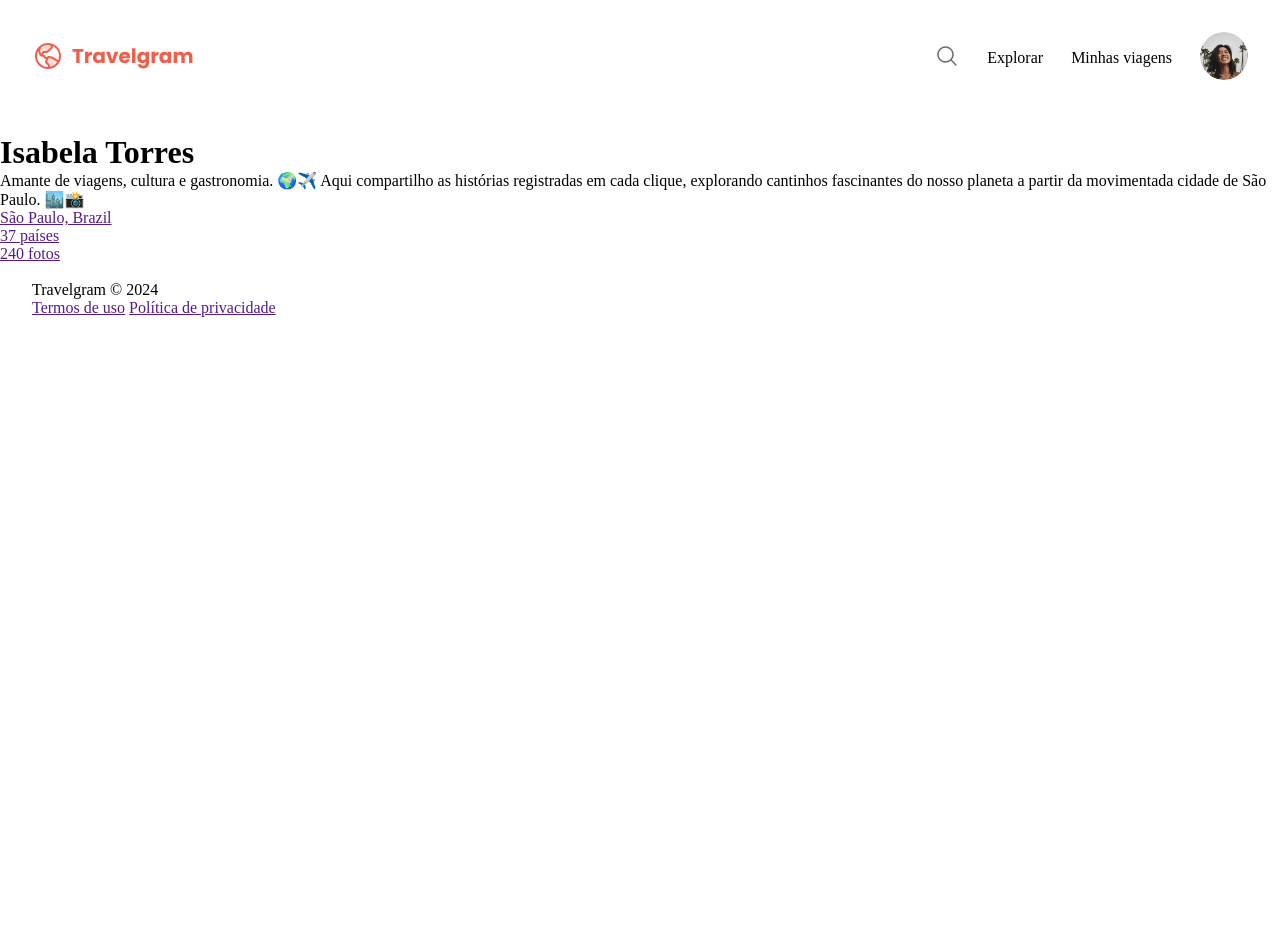
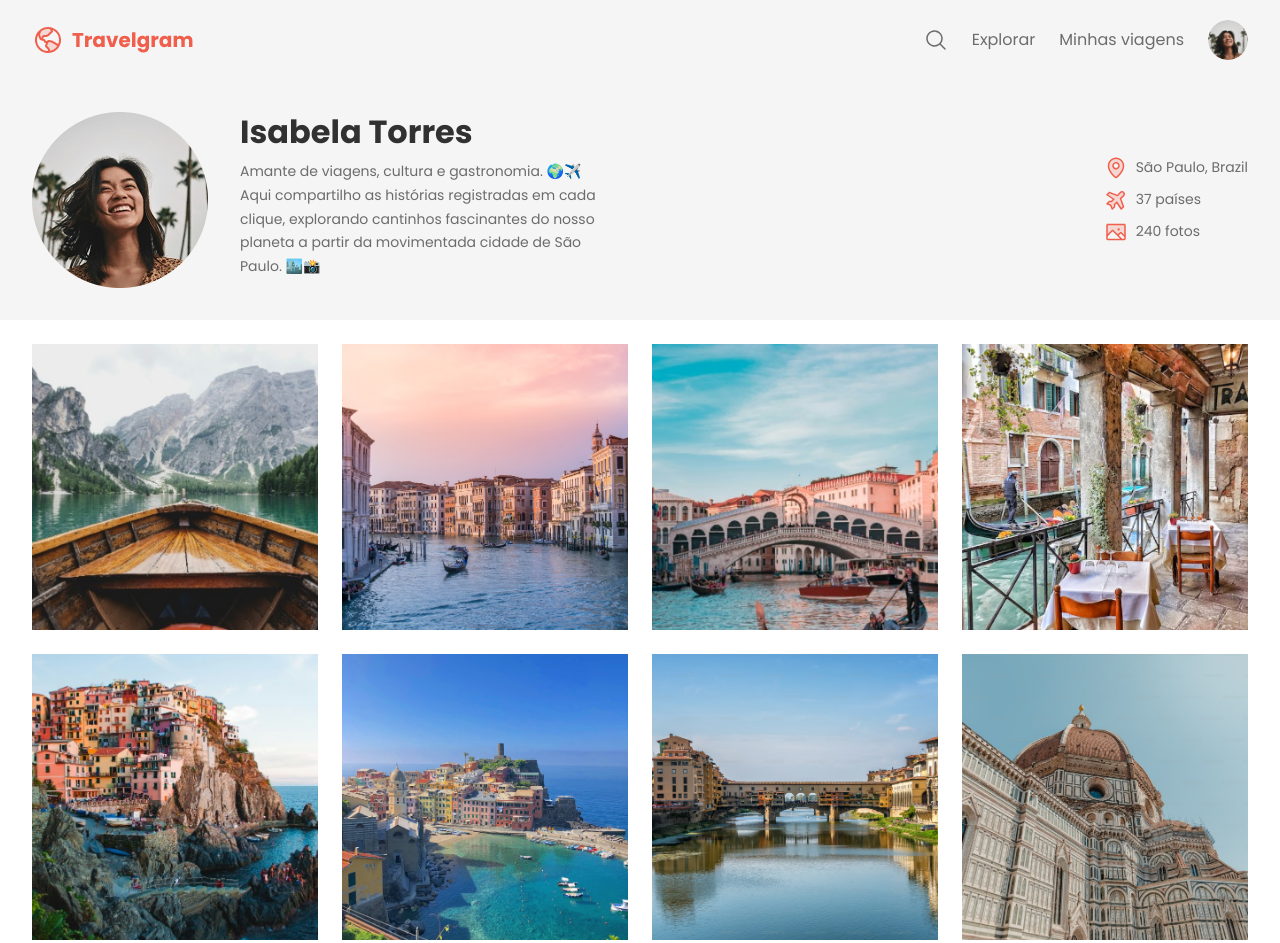
Before and after one commit to AlexandreKmetiuk/travelgram, a plain HTML site: page index.html in a window 1280 px wide. Shown: the top 943 px of the page. Before the commit the page ends 800 px from the top, so only its background shows below. Drawn offline with Linux system fonts and the light colour scheme.

Commit message:
formatando o codigo

```diff
--- /dev/null
+++ b/css/footer.css
@@ -0,0 +1,21 @@
+footer{
+    background-color: var(--background-color);
+}
+footer div{
+    display: flex;
+    justify-content: space-between;
+    margin-block: 24px;
+}
+
+.links{
+    gap: 20px;
+}
+
+.links a{
+    text-decoration: none;
+    color: inherit;
+}
+
+.links a:hover{
+    color: var(--brand-color);
+}
--- a/css/global.css
+++ b/css/global.css
@@ -6,9 +6,9 @@
 
 :root{
     --font-family: "Poppins", sans-serif;
-    --heading1: 32px/125% 700;
-    --paragraph-md: 14px/170%;
-    --paragraph-sm: 12px/170%;
+    --heading: bold 32px/125% var(--font-family);
+    --paragraph-md: 14px/170% var(--font-family);
+    --paragraph-sm: 12px/170% var(--font-family);
 
     --brand-color: #EF5F4C;
     --background-color: #FFFFFF;
@@ -19,7 +19,17 @@
     --text-color-secondary: #6C6C6C;
 }
 
+body{
+    font: var(--paragraph-md);
+    color: var(--text-color-secondary);
+}
+
 .container{
     max-width: 1280px;
-    margin-inline: 32px;
+    margin-inline: auto;
+    padding-inline: 32px;
 }
+
+.surface-color{
+    background-color: var(--surface-color);
+}
--- /dev/null
+++ b/css/header.css
@@ -0,0 +1,49 @@
+header{
+    display: flex;
+    justify-content: space-between;
+    align-items: center;
+}
+
+header h1{
+    color: var(--text-color-primary);
+    font: var(--heading);
+    margin-bottom: 8px;
+}
+
+.profile{
+    display: flex;
+    margin-block: 32px;
+}
+
+.profile img{
+    width: 176px;
+    height: 176px;
+    object-fit: cover;
+}
+
+.main{
+    display: flex;
+    flex-direction: column;
+    max-width: 384px;
+    margin-inline: 32px;
+}
+
+.info{
+    max-width: 280px;
+}
+
+.info ul li{
+    display: flex;
+    align-items: center;
+    list-style: none;
+    margin-block: 8px;
+ }
+
+.info ul li a{
+    text-decoration: none;
+    color: inherit;
+}
+
+.info li img{
+      margin-inline: 8px;
+}
--- a/css/nav.css
+++ b/css/nav.css
@@ -2,15 +2,15 @@ nav{
     display: flex;
     align-items: center;
     justify-content: space-between;
-    margin-block: 32px;
+    background-color: var(--surface-color);
+    line-height: 0;
 }
 
 .menu{
     display: flex;
     align-items: center;
-    gap: 28px;
-
-
+    gap: 24px;
+    padding-block: 20px;
 }
 
 nav ul li{
@@ -18,13 +18,18 @@ nav ul li{
 }
 
 nav a{
+    font-size: 16px;
     text-decoration: none;
     color: inherit;
 }
 
+nav a:hover{
+    color: var(--brand-color);
+}
+
 .imagem-perfil img{
-    width: 48px;
-    height: 48px;
+    width: 40px;
+    height: 40px;
     border-radius: 50%;
-
+    object-fit: cover;
 }
--- /dev/null
+++ b/css/section_photo.css
@@ -0,0 +1,13 @@
+section{
+    display: flex;
+    flex-wrap: wrap;
+    gap:24px;
+    margin-block: 24px;
+    background-color: var(--background-color);
+}
+
+section img{
+    width: 286px;
+    height: 286px;
+    object-fit: cover;
+}
--- a/css/style.css
+++ b/css/style.css
@@ -1,2 +1,5 @@
 @import url(global.css);
 @import url(nav.css);
+@import url(header.css);
+@import url(section_photo.css);
+@import url(footer.css);
--- a/index.html
+++ b/index.html
@@ -12,7 +12,7 @@
     <title>Travelgram</title>
   </head>
   <body>
-
+    <div class="surface-color">
       <nav class="container">
         <a href="#" class="logo">
           <img src="assets/Logo.svg" alt="logomarca"/>
@@ -38,40 +38,58 @@
         </ul>
       </nav>
 
-      <header>
+      <header class="container">
         <div class="profile">
-          <img src="" alt="" />
+          <img src="assets/images/Profile pic.png" alt="foto de perfil de isabela torres" />
+          <div class="main">
           <h1>Isabela Torres</h1>
           <p>
-            Amante de viagens, cultura e gastronomia. 🌍✈️ Aqui compartilho as
+            Amante de viagens, cultura e gastronomia. 🌍✈️
+            <br>Aqui compartilho as
             histórias registradas em cada clique, explorando cantinhos
             fascinantes do nosso planeta a partir da movimentada cidade de São
             Paulo. 🏙️📸
           </p>
+          </div>
         </div>
 
         <div class="info">
           <ul>
-            <li><a href="">São Paulo, Brazil</a></li>
-            <li><a href="">37 países</a></li>
-            <li><a href="">240 fotos</a></li>
+
+
+            <li>
+              <img src="assets/icons/MapPin.svg" alt="">
+              <a href="">São Paulo, Brazil</a>
+            </li>
+
+            <li>
+              <img src="assets/icons/AirplaneTilt.svg" alt="">
+              <a href="">37 países</a>
+            </li>
+
+            <li>
+              <img src="assets/icons/Image.svg" alt="">
+              <a href="">240 fotos</a>
+            </li>
           </ul>
         </div>
       </header>
+    </div>
 
-      <section class="photo-gallery">
-        <img src="" alt="" />
-        <img src="" alt="" />
-        <img src="" alt="" />
-        <img src="" alt="" />
-        <img src="" alt="" />
-        <img src="" alt="" />
-        <img src="" alt="" />
-        <img src="" alt="" />
-        <img src="" alt="" />
-        <img src="" alt="" />
-        <img src="" alt="" />
-        <img src="" alt="" />
+      <section class="photo-gallery container">
+        <img src="assets/images/Image 01.png" alt="" />
+        <img src="assets/images/Image 02.png" alt="" />
+        <img src="assets/images/Image 03.png" alt="" />
+        <img src="assets/images/Image 04.png" alt="" />
+        <img src="assets/images/Image 05.png" alt="" />
+        <img src="assets/images/Image 06.png" alt="" />
+        <img src="assets/images/Image 07.png" alt="" />
+        <img src="assets/images/Image 08.png" alt="" />
+        <img src="assets/images/Image 09.png" alt="" />
+        <img src="assets/images/Image 10.png" alt="" />
+        <img src="assets/images/Image 11.png" alt="" />
+        <img src="assets/images/Image 12.png" alt="" />
+      </section>
 
     <footer>
       <div class="container">
```
